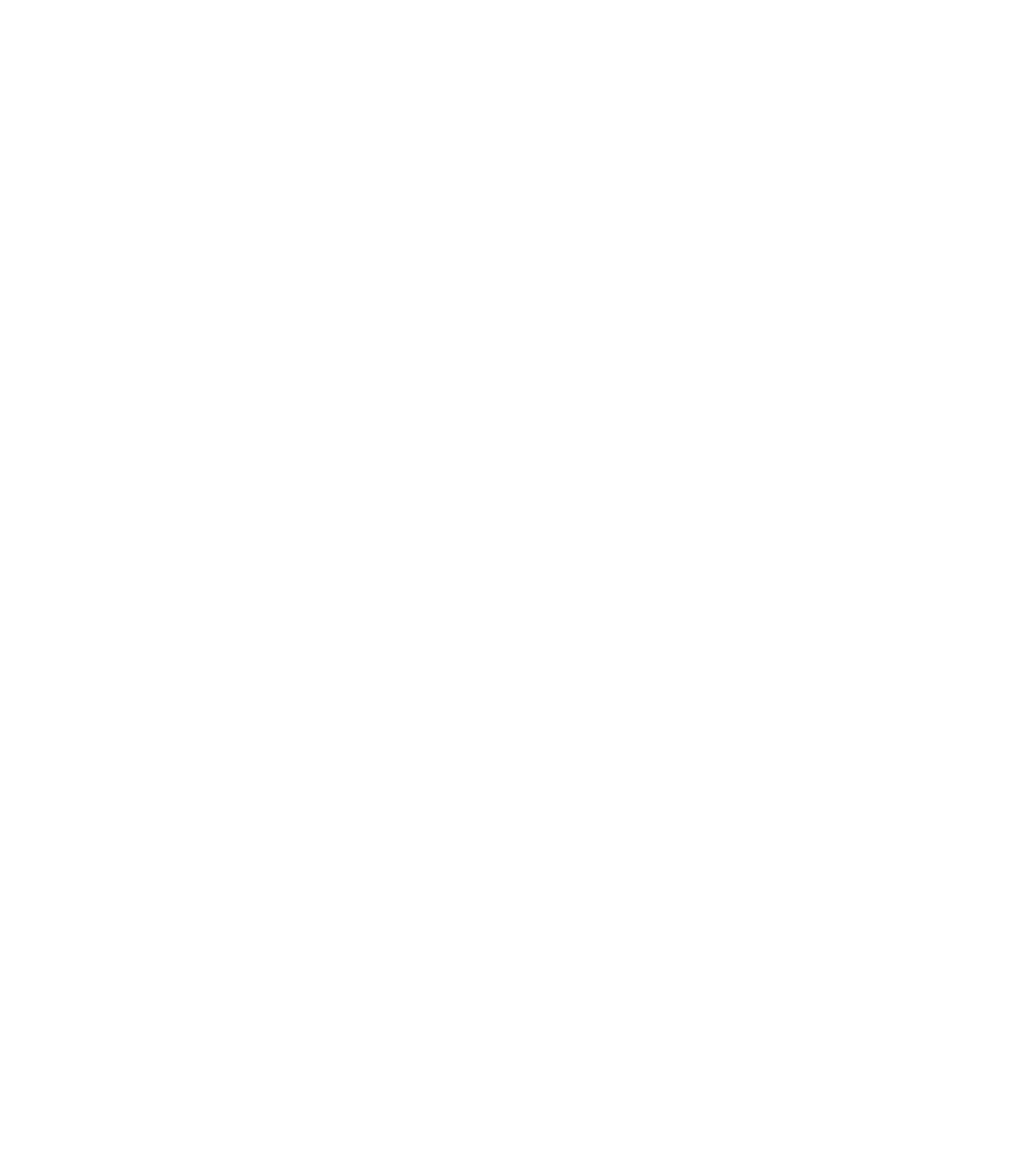
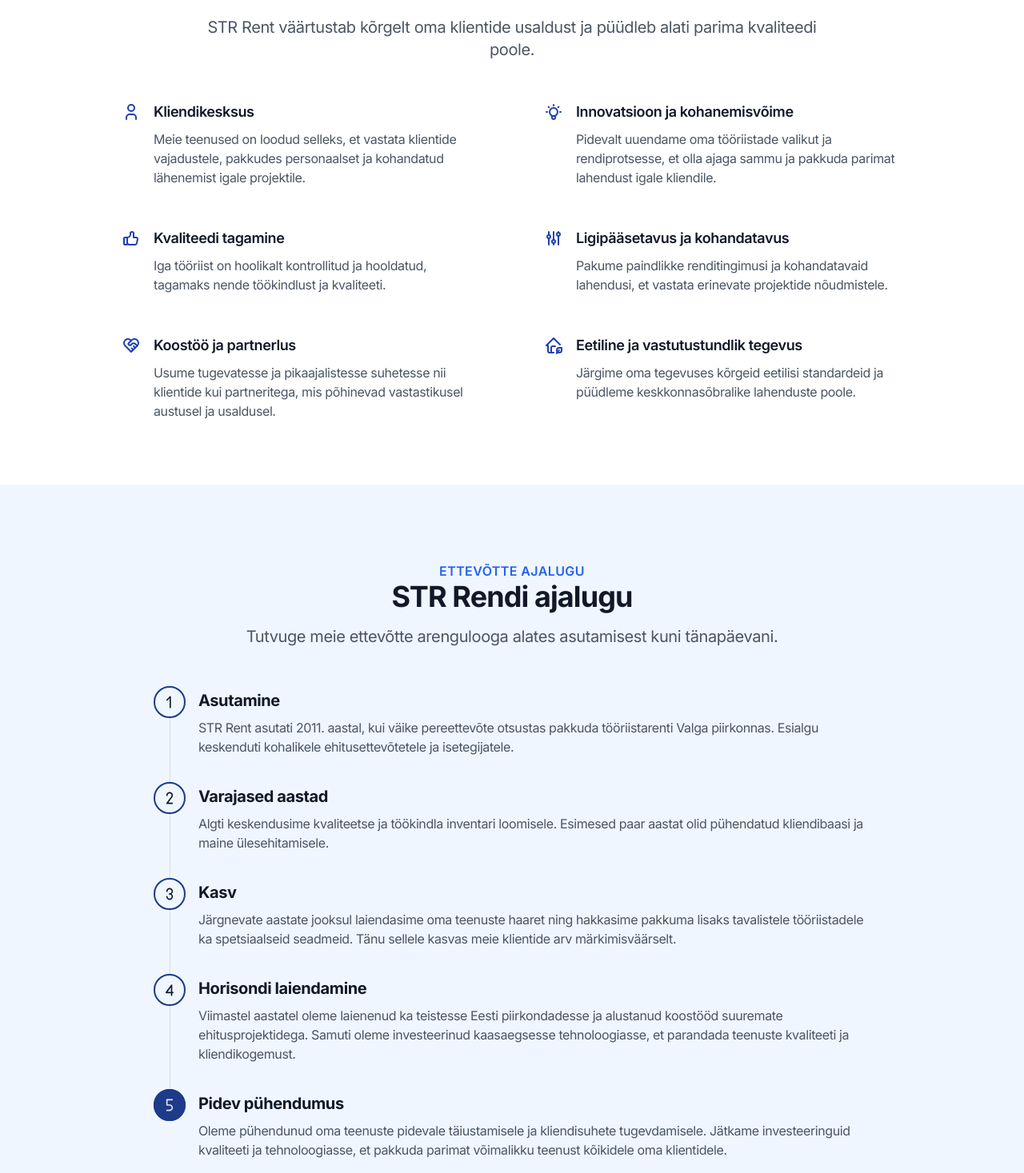
Before and after one commit to 77ccreed/str-rent-next, a Next.js app: page /meist in a window 1280 px wide. Before the commit this address had no page. Shown: the part 583-2050 px from the top of the page at 80% size. Before the commit the page ends 800 px from the top, so only its background shows below. Built offline with nearby package versions, Linux system fonts and the light colour scheme.

Commit message:
refactor: Update page translations and remove unused code

```diff
--- a/app/(pages)/about/page.tsx
+++ b/app/(pages)/meist/page.tsx
@@ -31,17 +31,17 @@ export const metadata: Metadata = {
 const Page = () => {
   return (
     <>
-      <Hero2 {...hero2About} />
-      <Stats {...statsAbout} />
+      { /* <Hero2 {...hero2About} />*/}
+      { /* <Stats {...statsAbout} />*/}
       <Features4 {...featuresFourAbout} />
       <Features4 {...featuresFourAboutTwo} />
       <Steps {...stepsAbout} />
-      <Features3 {...features3About} />
+      {/*<Features3 {...features3About} />
       <Features {...featuresAbout} />
       <Team2 {...teamAbout} />
       <Testimonials2 {...testimonials2About} />
       <FAQs {...faqsAbout} />
-      <Contact {...contactAbout} />
+      <Contact {...contactAbout} />*/}
     </>
   );
 };
--- a/src/shared/data/pages/about.data.tsx
+++ b/src/shared/data/pages/about.data.tsx
@@ -38,24 +38,25 @@ import {
 
 // Hero2 data on About page *******************
 export const hero2About: HeroProps = {
-  title: 'Great companies are made by great people',
+  title: 'Suurepärased ettevõtted koosnevad suurepärastest inimestest',
   subtitle:
-    'Vivamus venenatis, lectus a pellentesque placerat, felis tellus ultrices eros, et aliquam sapien nibh sed sem. Fusce ut ante eget purus viverra malesuada. Morbi eget mi maximus, ultricies urna eget, tristique lorem. Fusce cursus venenatis quam, a blandit lectus vulputate id. Praesent id interdum orci, vitae condimentum dui.',
-  tagline: 'About Us Demo Page',
+    'Tere tulemast STR Renti, teie usaldusväärse tööriistarendi teenusepakkuja juurde Valgas.Pakume laia valikut kvaliteetseid tööriistu igasugusteks projektideks, olgu need siis professionaalsed ehitustööd või kodused meisterdamisprojektid.Meie eesmärk on pakkuda parimat teenust ja toetada iga klienti nende eesmärkide saavutamisel.',
+  tagline: 'Tutvuge meiega',
   callToAction: {
-    text: 'View jobs',
+    text: 'Vaata vabu töökohti',
     href: 'https://www.linkedin.com/',
     targetBlank: true,
   },
   callToAction2: {
-    text: 'Contact us',
+    text: 'Võta ühendust',
     href: '/contact',
   },
   image: {
     src: hero2Img,
-    alt: 'Hero TailNext',
+    alt: 'STR Rent - Usaldusväärne tööriistarent Valgas',
   },
 };
+
 
 // Stats data on About page *******************
 export const statsAbout: StatsProps = {
@@ -63,81 +64,81 @@ export const statsAbout: StatsProps = {
   hasBackground: true,
   items: [
     {
-      title: 13269,
-      description: 'Downloads',
+      title: '13',
+      description: 'Aastat kogemust',
     },
     {
-      title: 24.8,
-      description: 'Stars',
+      title: '500+',
+      description: 'Rahulolevat klienti',
     },
     {
-      title: 1767.77,
-      description: 'Forks',
+      title: '2000+',
+      description: 'Renditud tööriistad',
     },
     {
-      title: 484000,
-      description: 'Users',
+      title: '100+',
+      description: 'Projektid',
     },
   ],
 };
+
 
 // FeaturesFour data on About page *******************
 export const featuresFourAbout: FeaturesProps = {
   id: 'features-four-on-about',
   hasBackground: false,
   header: {
-    title: 'Our mission',
-    subtitle:
-      'Quisque laoreet nisi et lectus consectetur, at placerat libero dictum. Donec sed hendrerit turpis. Nunc vel nibh blandit, hendrerit turpis non, mattis magna. Duis feugiat dui mi, eget iaculis ligula gravida congue. Nam quis mauris id eros imperdiet imperdiet. In et dolor non nisi vestibulum rhoncus nec eget dolor.',
-    tagline: 'Mission and Values',
+    title: 'Meie missioon',
+    subtitle: 'STR Rent on pühendunud kvaliteetse ja taskukohase tööriistarentimise pakkumisele Valga vallas, tagades iga projekti edukuse ja klientide täieliku rahulolu.',
+    tagline: 'Missioon ja väärtused',
   },
 };
+
 
 // FeaturesFour data on About page (Two) *******************
 export const featuresFourAboutTwo: FeaturesProps = {
   id: 'features-four-on-about-two',
   hasBackground: false,
   header: {
-    title: 'Our values',
-    subtitle: 'Etiam tellus tortor, mattis id mauris et, lobortis ullamcorper nunc.',
+    title: 'Meie väärtused',
+    subtitle: 'STR Rent väärtustab kõrgelt oma klientide usaldust ja püüdleb alati parima kvaliteedi poole.',
   },
   isAfterContent: true,
   columns: 2,
   items: [
     {
-      title: 'Customer-centricity',
-      description: 'Nullam non sodales massa. Ut justo neque, elementum et vehicula vel, pellentesque non orci.',
+      title: 'Kliendikesksus',
+      description: 'Meie teenused on loodud selleks, et vastata klientide vajadustele, pakkudes personaalset ja kohandatud lähenemist igale projektile.',
       icon: IconUser,
     },
     {
-      title: 'Innovation and adaptability',
-      description:
-        'Etiam ornare, purus nec venenatis porttitor, velit leo convallis dui, at porttitor nibh tortor quis velit.',
+      title: 'Innovatsioon ja kohanemisvõime',
+      description: 'Pidevalt uuendame oma tööriistade valikut ja rendiprotsesse, et olla ajaga sammu ja pakkuda parimat lahendust igale kliendile.',
       icon: IconBulb,
     },
     {
-      title: 'Quality assurance',
-      description: 'Morbi sit amet arcu vitae metus molestie auctor sit amet in risus. Sed vel lacinia purus.',
+      title: 'Kvaliteedi tagamine',
+      description: 'Iga tööriist on hoolikalt kontrollitud ja hooldatud, tagamaks nende töökindlust ja kvaliteeti.',
       icon: IconThumbUp,
     },
     {
-      title: 'Accessibility and customization',
-      description: 'Phasellus id cursus urna. Nullam feugiat tellus sed euismod venenatis.',
+      title: 'Ligipääsetavus ja kohandatavus',
+      description: 'Pakume paindlikke renditingimusi ja kohandatavaid lahendusi, et vastata erinevate projektide nõudmistele.',
       icon: IconAdjustments,
     },
     {
-      title: 'Collaboration and partnership',
-      description:
-        'Lorem ipsum dolor sit amet, consectetur adipiscing elit. Morbi sagittis, quam nec venenatis lobortis.',
+      title: 'Koostöö ja partnerlus',
+      description: 'Usume tugevatesse ja pikaajalistesse suhetesse nii klientide kui partneritega, mis põhinevad vastastikusel austusel ja usaldusel.',
       icon: IconHeartHandshake,
     },
     {
-      title: 'Ethical and responsible design',
-      description: 'Maecenas urna augue, commodo vitae lectus euismod, tempor aliquam arcu.',
+      title: 'Eetiline ja vastutustundlik tegevus',
+      description: 'Järgime oma tegevuses kõrgeid eetilisi standardeid ja püüdleme keskkonnasõbralike lahenduste poole.',
       icon: IconHomeEco,
     },
   ],
 };
+
 
 // Steps data on About page *******************
 export const stepsAbout: StepsProps = {
@@ -145,44 +146,45 @@ export const stepsAbout: StepsProps = {
   hasBackground: true,
   isImageDisplayed: false,
   header: {
-    title: 'History of TailNext',
+    title: 'STR Rendi ajalugu',
     subtitle:
-      'Duis sit amet magna et sapien cursus fermentum. Curabitur ac mauris non magna condimentum scelerisque. Aliquam nunc ipsum, semper ac scelerisque sit amet, pulvinar vitae libero.',
-    tagline: 'Company History',
+      'Tutvuge meie ettevõtte arengulooga alates asutamisest kuni tänapäevani.',
+    tagline: 'Ettevõtte ajalugu',
   },
   items: [
     {
-      title: 'Our foundation',
+      title: 'Asutamine',
       description:
-        'Donec pharetra, justo a rutrum venenatis, augue erat porta leo, non eleifend dui lectus ut turpis. Fusce tincidunt mattis magna eu commodo. Proin non facilisis enim, ut luctus dolor.',
+        'STR Rent asutati 2011. aastal, kui väike pereettevõte otsustas pakkuda tööriistarenti Valga piirkonnas. Esialgu keskenduti kohalikele ehitusettevõtetele ja isetegijatele.',
       icon: IconNumber1,
     },
     {
-      title: 'The early years',
+      title: 'Varajased aastad',
       description:
-        'Nunc scelerisque dui non nulla faucibus, sed elementum urna congue. Donec varius nisi sit amet massa malesuada euismod. Donec auctor interdum leo eget ultricies.',
+        'Algti keskendusime kvaliteetse ja töökindla inventari loomisele. Esimesed paar aastat olid pühendatud kliendibaasi ja maine ülesehitamisele.',
       icon: IconNumber2,
     },
     {
-      title: 'Growth',
+      title: 'Kasv',
       description:
-        'Vestibulum euismod dolor vel magna consectetur, vitae ornare metus finibus. Nam nec magna lacinia, cursus purus ut, pellentesque ex. Aliquam nec porta sapien, nec iaculis odio. Donec sed lacus arcu.',
+        'Järgnevate aastate jooksul laiendasime oma teenuste haaret ning hakkasime pakkuma lisaks tavalistele tööriistadele ka spetsiaalseid seadmeid. Tänu sellele kasvas meie klientide arv märkimisväärselt.',
       icon: IconNumber3,
     },
     {
-      title: 'Expanding horizons',
+      title: 'Horisondi laiendamine',
       description:
-        'Aenean mollis est ac quam viverra, eget dictum justo iaculis. Morbi venenatis neque sed blandit faucibus. Pellentesque sit amet justo at ligula eleifend lacinia. Etiam nec orci quam.',
+        'Viimastel aastatel oleme laienenud ka teistesse Eesti piirkondadesse ja alustanud koostööd suuremate ehitusprojektidega. Samuti oleme investeerinud kaasaegsesse tehnoloogiasse, et parandada teenuste kvaliteeti ja kliendikogemust.',
       icon: IconNumber4,
     },
     {
-      title: 'Our ongoing commitment',
+      title: 'Pidev pühendumus',
       description:
-        'Sed vel purus a odio tincidunt mollis. Nam et tortor est. Aliquam sodales interdum tortor ac condimentum. Suspendisse laoreet nulla est, ac luctus est tempus ut.',
+        'Oleme pühendunud oma teenuste pidevale täiustamisele ja kliendisuhete tugevdamisele. Jätkame investeeringuid kvaliteeti ja tehnoloogiasse, et pakkuda parimat võimalikku teenust kõikidele oma klientidele.',
       icon: IconNumber5,
     },
   ],
 };
+
 
 // Features3 data on About page *******************
 export const features3About: FeaturesProps = {
--- a/src/shared/data/pages/home.data.tsx
+++ b/src/shared/data/pages/home.data.tsx
@@ -64,8 +64,8 @@ export const heroHome: HeroProps = {
     //targetBlank: true,
   },
   callToAction2: {
-    text: 'Learn more',
-    href: '/',
+    text: 'Uuri lähemalt',
+    href: '/meist',
   },
   image: {
     src: heroImg,
```
